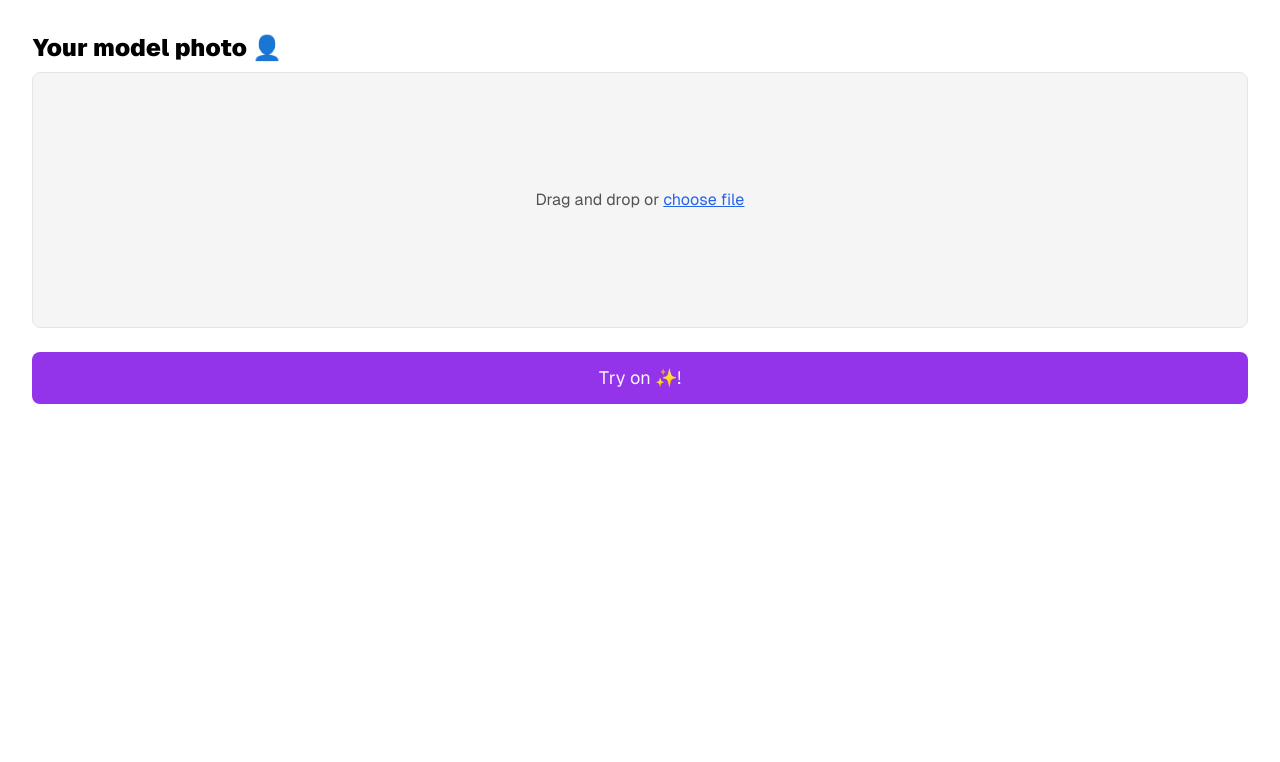
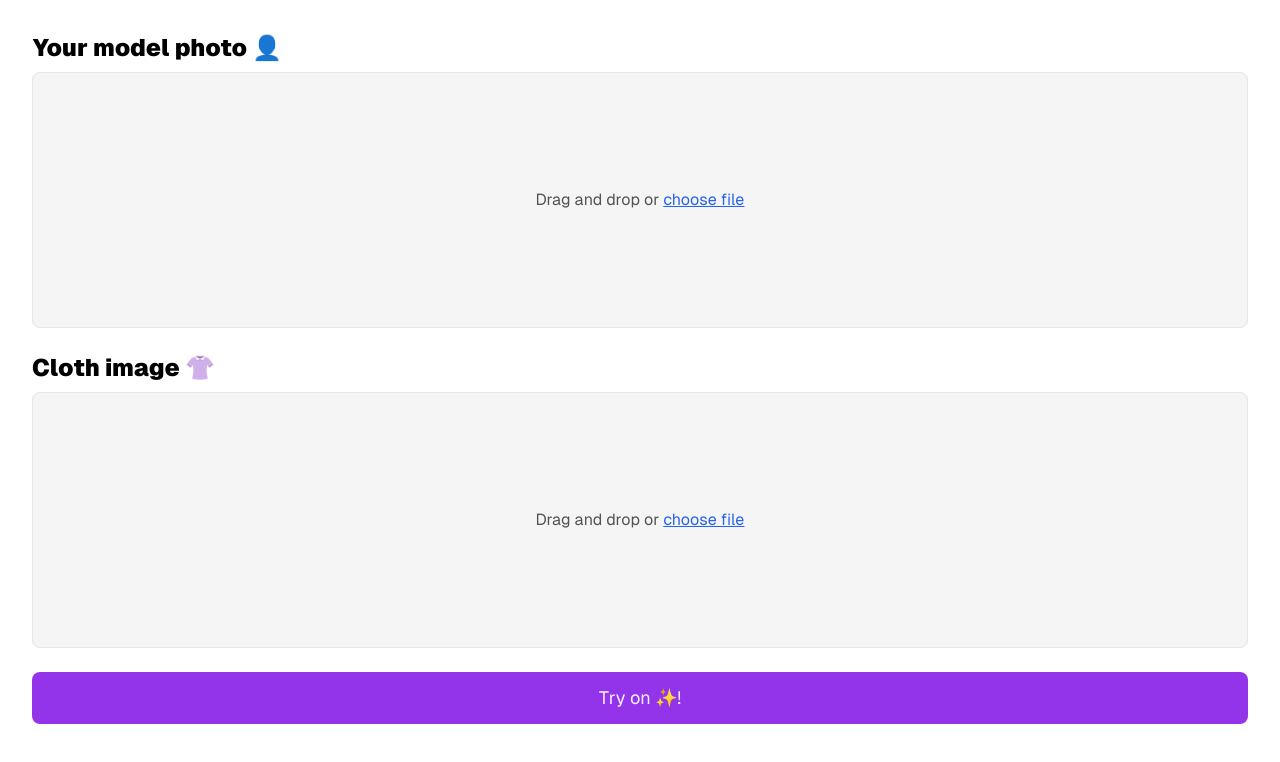
Before and after one commit to jrafaaael/try-on, a Vue app in the folder extension/: page / in a window 1280 px wide. Shown: the top 762 px of the page. Built offline with nearby package versions, Linux system fonts and the light colour scheme.

Commit message:
feat(ext): upload and preview garnet

```diff
--- a/extension/src/App.vue
+++ b/extension/src/App.vue
@@ -1,22 +1,19 @@
 <script setup lang="ts">
 import { ref } from "vue";
 import Model from "./components/Model.vue";
+import Garnet from "./components/Garnet.vue";
 import { idmvton } from "./libs/gradio/idm-vton";
 
 const model = ref<File | null>(null);
+const garnet = ref<File | null>(null);
 
 async function handleClick() {
   if (!model.value) return;
-
-  const garment = await (
-    await fetch(
-      "https://yisol-idm-vton.hf.space/file=/tmp/gradio/82d64c45d16c789e83b8a8efb328185aa3d2ef29/09164_00.jpg"
-    )
-  ).blob();
+  if (!garnet.value) return;
 
   const result = await idmvton.predict({
     model: model.value,
-    garment,
+    garment: garnet.value,
   });
 
   console.log(result);
@@ -25,8 +22,9 @@ async function handleClick() {
 
 <template>
   <Model v-model="model" @change="(data) => (model = data.file)" />
+  <Garnet v-model="garnet" @change="(data) => (garnet = data.file)" />
   <button
-    class="w-full p-3 bg-purple-600 rounded-lg text-lg text-purple-50"
+    class="w-full mt-6 p-3 bg-purple-600 rounded-lg text-lg text-purple-50"
     @click="handleClick"
   >
     Try on ✨!
--- /dev/null
+++ b/extension/src/components/Garnet.vue
@@ -0,0 +1,36 @@
+<script setup lang="ts">
+import DnD from "./DnD.vue";
+import PreviewImage from "./PreviewImage.vue";
+
+const garnet = defineModel<File | null>();
+const emit = defineEmits(["change"]);
+
+function handleChange(data) {
+  const file = data.files[0];
+
+  if (!file.type.includes("image")) return;
+
+  emit("change", { file });
+}
+</script>
+
+<template>
+  <section>
+    <h2 class="mb-2 text-2xl font-black">Cloth image 👚</h2>
+    <DnD
+      v-if="garnet === null"
+      accept="image/*"
+      class="w-full h-64 bg-neutral-100 border border-neutral-200 text-neutral-600 rounded-lg flex justify-center items-center"
+      @change="handleChange"
+    >
+      <span>Drag and drop or</span>&nbsp;
+      <span class="text-blue-600 underline">choose file</span>
+    </DnD>
+    <div
+      v-else
+      class="w-full h-64 p-4 bg-neutral-100 border border-neutral-200 rounded-lg flex justify-center"
+    >
+      <PreviewImage class="rounded-lg object-fill" :model="garnet" />
+    </div>
+  </section>
+</template>
```
